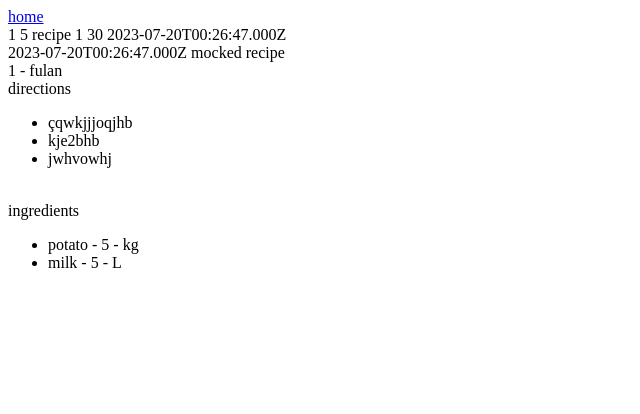
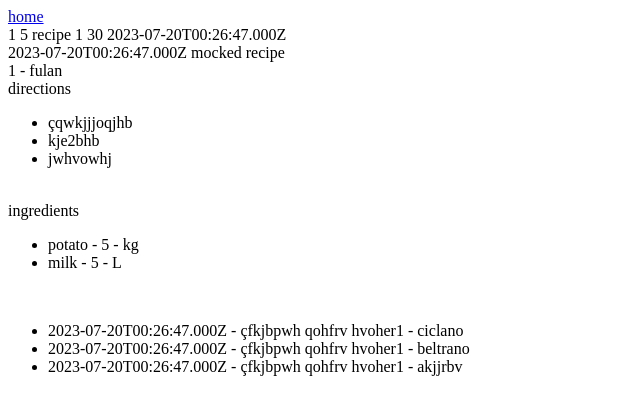
Before and after one commit to vitor-msp/cooking-together-front, a Next.js app: page /recipes/0 in a window 1280 px wide. Shown: the top 414 px of the page, without its empty margins (0-640 px from the left). Built offline with nearby package versions, Linux system fonts and the light colour scheme.

Commit message:
feat(comments): getting from ajax

```diff
--- /dev/null
+++ b/src/components/Comments.tsx
@@ -0,0 +1,32 @@
+import React, { useEffect, useState } from "react";
+import { getCommentsMock } from "../mocks/comments";
+import { Comment } from "../domain/Comment";
+
+type CommentsProps = {
+  recipeId: string;
+};
+
+const Comments: React.FC<CommentsProps> = ({ recipeId }) => {
+  const [comments, setComments] = useState<Comment[]>([]);
+
+  useEffect(() => {
+    setComments(getCommentsMock());
+  }, []);
+
+  return (
+    <div>
+      <ul>
+        {comments?.map(({ id, createdAt, text, user }) => {
+          return (
+            <li key={id}>
+              <span>{`${createdAt} - ${text}`}</span>
+              <span>{`${user?.id} - ${user?.name}`}</span>
+            </li>
+          );
+        })}
+      </ul>
+    </div>
+  );
+};
+
+export default Comments;
--- /dev/null
+++ b/src/domain/Comment.ts
@@ -0,0 +1,10 @@
+import { User } from "./User";
+
+export type Comment = {
+  id?: string;
+  recipeId?: string;
+  user?: User;
+  userId?: string;
+  text?: string;
+  createdAt?: string;
+};
--- /dev/null
+++ b/src/mocks/comments.ts
@@ -0,0 +1,24 @@
+import { Comment } from "../domain/Comment";
+
+export const getCommentsMock = (): Comment[] => {
+  return [
+    {
+      id: "1",
+      user: { id: "1", name: "ciclano" },
+      createdAt: new Date().toISOString(),
+      text: "çfkjbpwh qohfrv hvoher",
+    },
+    {
+      id: "2",
+      user: { id: "1", name: "beltrano" },
+      createdAt: new Date().toISOString(),
+      text: "çfkjbpwh qohfrv hvoher",
+    },
+    {
+      id: "3",
+      user: { id: "1", name: "akjjrbv" },
+      createdAt: new Date().toISOString(),
+      text: "çfkjbpwh qohfrv hvoher",
+    },
+  ];
+};
--- a/src/pages/recipes/[id].tsx
+++ b/src/pages/recipes/[id].tsx
@@ -1,8 +1,9 @@
-import React from "react";
+import React, { useEffect, useState } from "react";
 import { GetStaticPaths, GetStaticProps, NextPage } from "next";
 import { Recipe } from "@/src/domain/Recipe";
 import { getRecipeMock, getRecipesMock } from "@/src/mocks/recipes";
 import Link from "next/link";
+import Comments from "@/src/components/Comments";
 
 type RecipePageProps = {
   recipe: Recipe;
@@ -21,6 +22,7 @@ const RecipePage: NextPage<RecipePageProps> = ({ recipe }) => {
     ingredients,
     user,
   } = recipe;
+
   return (
     <div>
       <Link href={"/recipes"}>home</Link>
@@ -49,6 +51,8 @@ const RecipePage: NextPage<RecipePageProps> = ({ recipe }) => {
           );
         })}
       </ul>
+      <br />
+      <Comments recipeId={id ?? ""} />
     </div>
   );
 };
```
